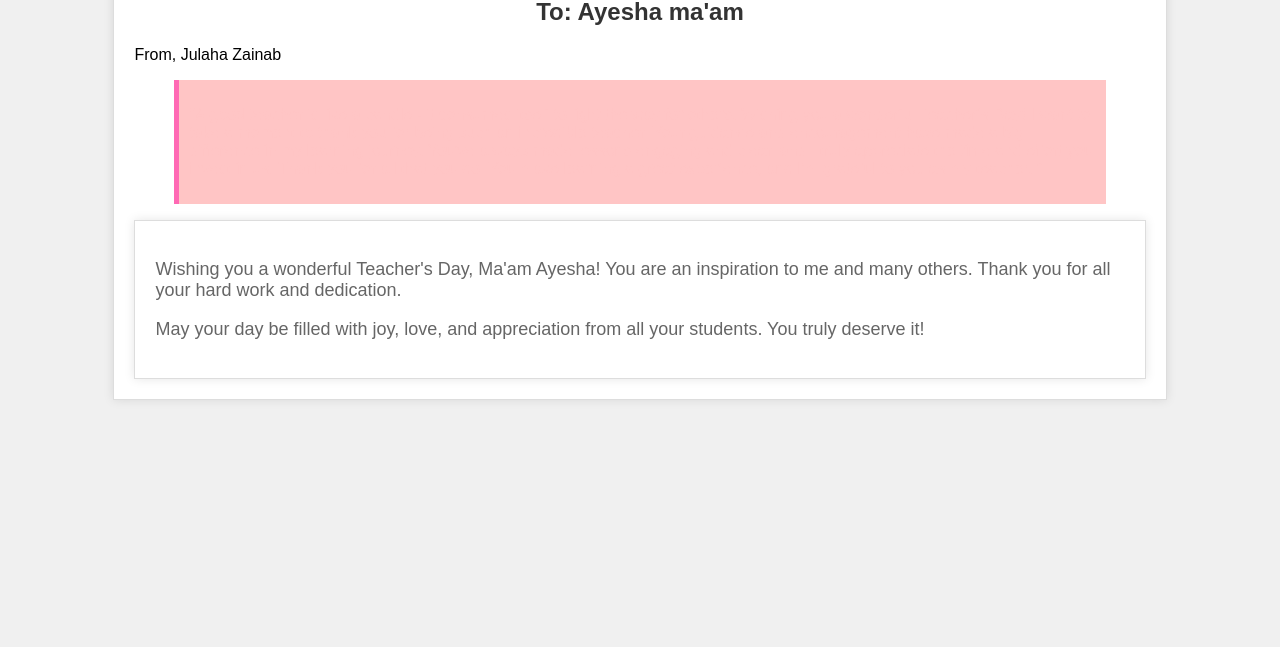
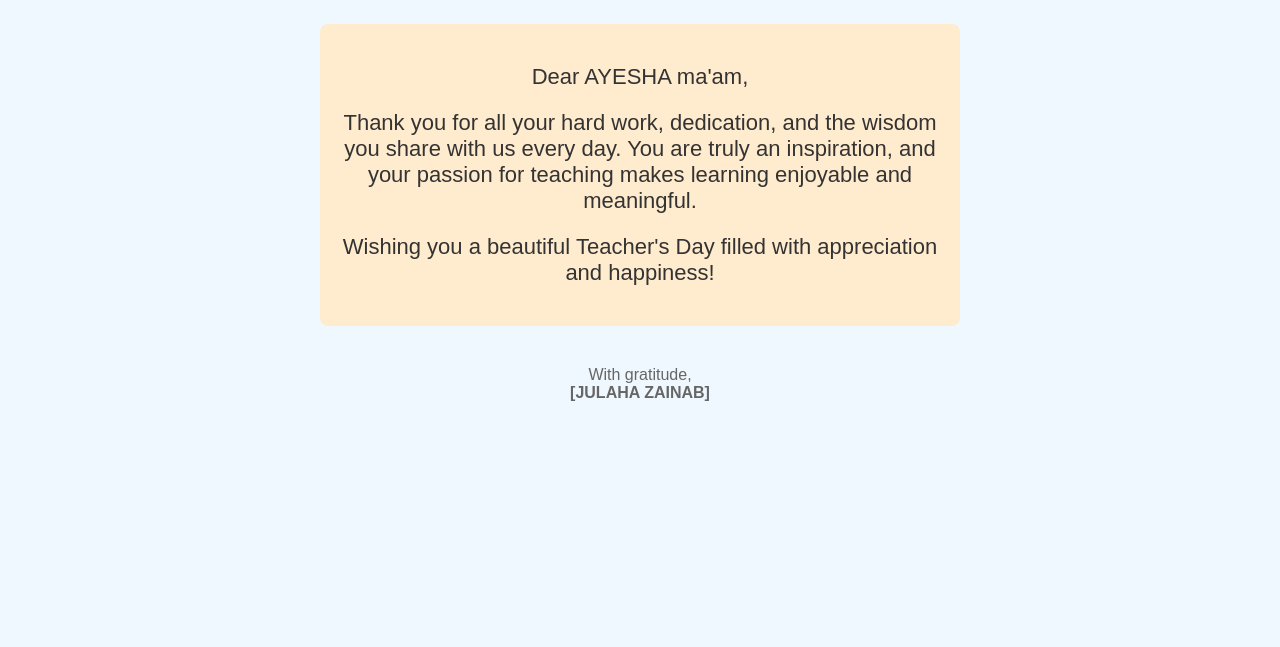
Before and after one commit to Zainabjulaha/justforfun, a plain HTML site: page index.html in a window 1280 px wide. Shown: the part 153-800 px from the top of the page. Drawn offline with Linux system fonts and the light colour scheme.

Commit message:
Update index.html

```diff
--- a/index.html
+++ b/index.html
@@ -3,75 +3,48 @@
 <head>
     <meta charset="UTF-8">
     <meta name="viewport" content="width=device-width, initial-scale=1.0">
-    <title>Teacher's Day Card</title>
+    <title>Happy Teacher's Day</title>
     <style>
         body {
             font-family: Arial, sans-serif;
-            background-color: #f0f0f0;
+            background-color: #f0f8ff;
+            text-align: center;
+            padding: 50px;
         }
-
-        .card {
-            width: 80%;
-            margin: 40px auto;
+        h1 {
+            color: #ff6347;
+            font-size: 48px;
+        }
+        p {
+            font-size: 22px;
+            color: #333;
+            margin: 20px auto;
+            max-width: 600px;
+        }
+        .message {
+            background-color: #ffebcd;
             padding: 20px;
-            background-color: #fff;
-            border: 1px solid #ddd;
-            box-shadow: 0 0 10px rgba(0, 0, 0, 0.1);
+            border-radius: 8px;
+            display: inline-block;
         }
-
-        h1, h2 {
-            color: #333;
-            text-align: center;
-        }
-
-        h1 {
-            font-size: 36px;
-        }
-
-        h2 {
-            font-size: 24px;
-        }
-
-        blockquote {
-            background-color: #FFC5C5;
-            padding: 10px;
-            border-left: 5px solid #FF69B4;
-        }
-
-        .greeting {
-            padding: 20px;
-            background-color: #fff;
-            border: 1px solid #ddd;
-            box-shadow: 0 0 10px rgba(0, 0, 0, 0.1);
-        }
-
-        .greeting p {
-            font-size: 18px;
+        .footer {
+            margin-top: 40px;
+            font-size: 16px;
             color: #666;
         }
     </style>
 </head>
 <body>
-    <div class="card">
-        <h1>Happy Teacher's Day!</h1>
-        <h2>To: Ayesha ma'am</h2>
-        <p>From, Julaha Zainab</p>
-        <blockquote>
-            <p style="color: #FFC5C5;">"A good teacher is like a candle - it consumes itself to light the way for others.
-Wishing you a wonderful Teacher’s Day!
-I want to take a moment to thank you for being such an incredible teacher.
-Your guidance and encouragement have made a big difference in my learning journey.
-You've always made lessons engaging and clear,
-and I truly appreciate the time and effort you invest in us.
+    <h1>Happy Teacher's Day! </h1>
+    <div class="message">
+        <p>Dear AYESHA ma'am,</p>
+        <p>Thank you for all your hard work, dedication, and the wisdom you share with us every day. You are truly an inspiration, and your passion for teaching makes learning enjoyable and meaningful.</p>
+        <p>Wishing you a beautiful Teacher's Day filled with appreciation and happiness!</p>
+    </div>
 
-Thank you for all that you do. You make learning a great experience, and I'm grateful to you as my teacher.
-
-"</p>
-        </blockquote>
-        <div class="greeting">
-            <p>Wishing you a wonderful Teacher's Day, Ma'am Ayesha! You are an inspiration to me and many others. Thank you for all your hard work and dedication.</p>
-            <p>May your day be filled with joy, love, and appreciation from all your students. You truly deserve it!</p>
-        </div>
+    <div class="footer">
+        With gratitude, <br>
+        <strong>[JULAHA ZAINAB]</strong>
     </div>
 </body>
 </html>
```
